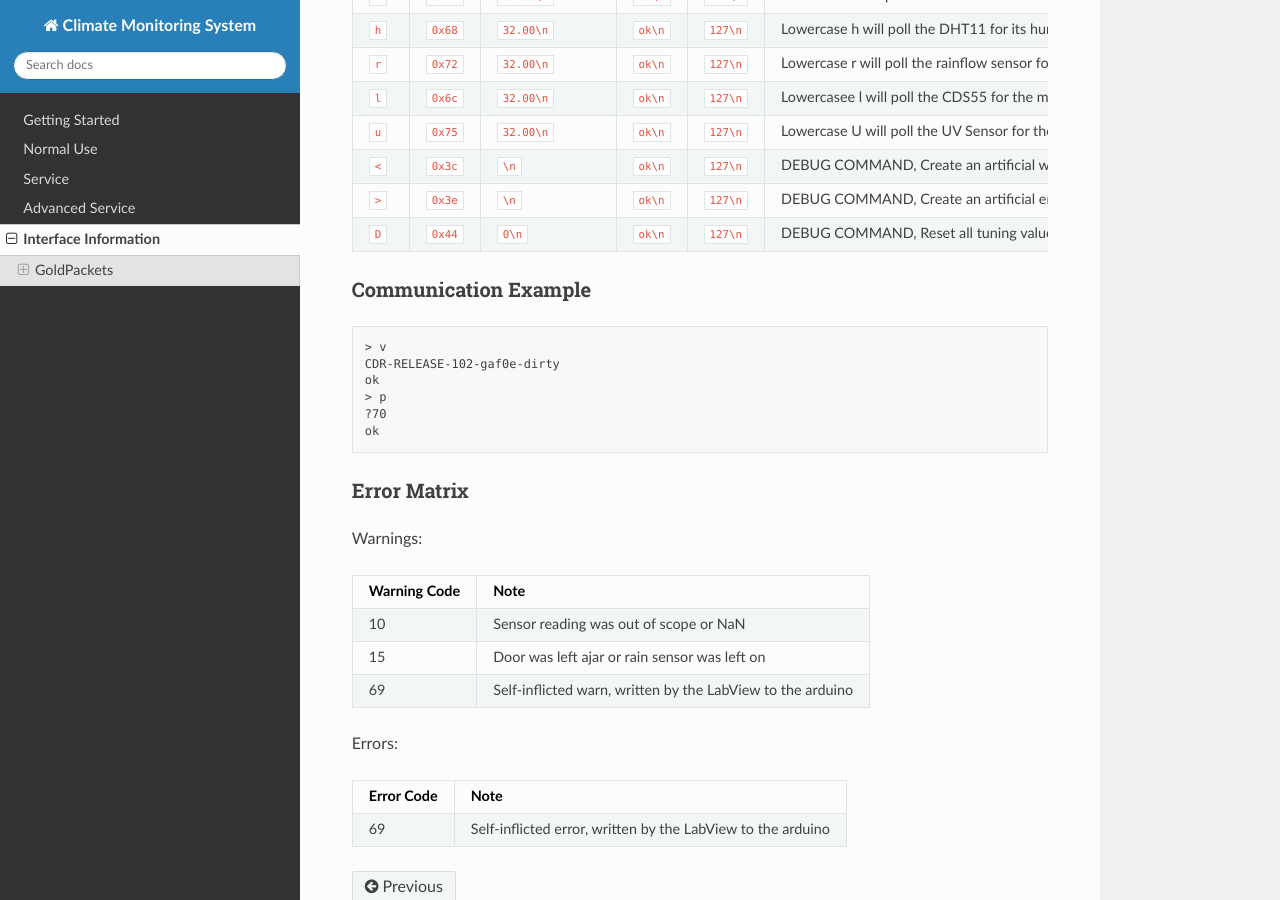
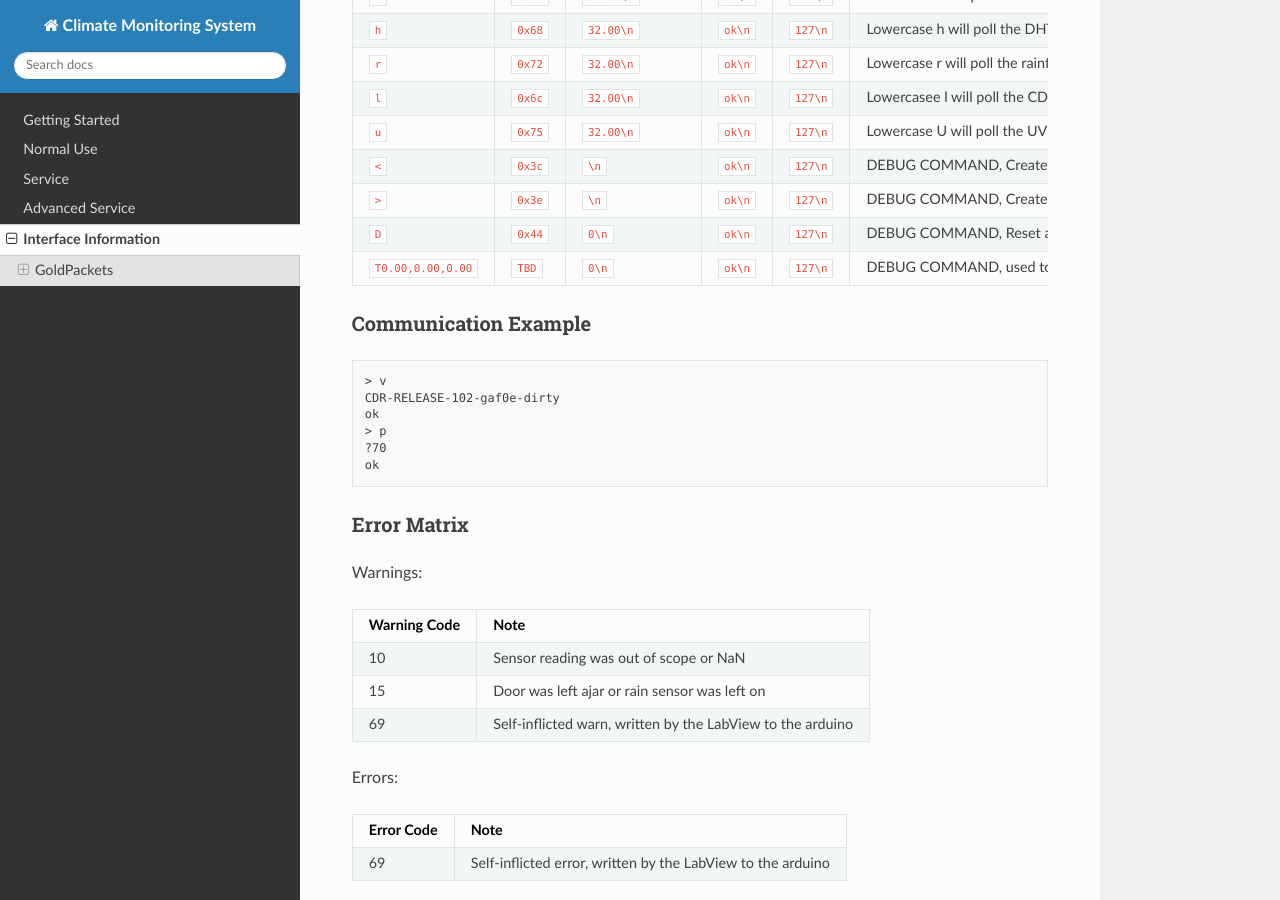
Before and after one commit to KenwoodFox/EG-207, a Sphinx documentation site: the page built from docs/advanced_service/interface_information.rst, in a window 1280 px wide and 900 px high, scrolled down 845 px. Built offline with Sphinx 7.4.7 and the Read the Docs theme 2.0.0, drawn with Linux system fonts in a browser that asks for light colours.

Commit message:
Document writing temp values to temp sensor

```diff
--- a/docs/advanced_service/interface_information.rst
+++ b/docs/advanced_service/interface_information.rst
@@ -13,43 +13,45 @@ GoldPackets
 
 The format is call/response based and detailed below:
 
-+-------+----------+--------------------+----------+-----------+-----------------------------------------------------------------------------------------------------------------------------------------------------+
-| Inst  |   Byte   |       Reply        |   ACK    |   Fail    |                                                                        Note                                                                         |
-+=======+==========+====================+==========+===========+=====================================================================================================================================================+
-| ``v`` | ``0x76`` | ``v0.1_g70b...\n`` | ``ok\n`` | ``127\n`` | The "Version" Command will return the version as ascii. If it prints ``OK`` at the end it completed otherwise it may raise and print an error code. |
-+-------+----------+--------------------+----------+-----------+-----------------------------------------------------------------------------------------------------------------------------------------------------+
-| ``w`` | ``0x77`` | ``127\n``          | ``ok\n`` | ``127\n`` | Print the EEPROM warning, 0 if there is none.                                                                                                       |
-+-------+----------+--------------------+----------+-----------+-----------------------------------------------------------------------------------------------------------------------------------------------------+
-| ``e`` | ``0x65`` | ``127\n``          | ``ok\n`` | ``127\n`` | Print the EEPROM error, 0 if there is none.                                                                                                         |
-+-------+----------+--------------------+----------+-----------+-----------------------------------------------------------------------------------------------------------------------------------------------------+
-| ``W`` | ``0x45`` | ``127\n``          | ``ok\n`` | ``127\n`` | Clear the EEPROM warning. Will return the warning cleared.                                                                                          |
-+-------+----------+--------------------+----------+-----------+-----------------------------------------------------------------------------------------------------------------------------------------------------+
-| ``E`` | ``0x57`` | ``127\n``          | ``ok\n`` | ``127\n`` | Clear the EEPROM error. Will return the error cleared.                                                                                              |
-+-------+----------+--------------------+----------+-----------+-----------------------------------------------------------------------------------------------------------------------------------------------------+
-| ``+`` | ``0x2b`` | ``127\n``          | ``ok\n`` | ``127\n`` | DEBUG COMMAND, increments servo pos by 1 value and prints the new setpoint                                                                          |
-+-------+----------+--------------------+----------+-----------+-----------------------------------------------------------------------------------------------------------------------------------------------------+
-| ``-`` | ``0x2d`` | ``127\n``          | ``ok\n`` | ``127\n`` | DEBUG COMMAND, decrements servo pos by 1 value and prints the nw setpoint                                                                           |
-+-------+----------+--------------------+----------+-----------+-----------------------------------------------------------------------------------------------------------------------------------------------------+
-| ``_`` | ``0x5f`` | ``127\n``          | ``ok\n`` | ``127\n`` | DEBUG COMMAND, sets the servo pos to the ``MIN_DOOR_ANGLE`` and prints the angle                                                                    |
-+-------+----------+--------------------+----------+-----------+-----------------------------------------------------------------------------------------------------------------------------------------------------+
-| ``=`` | ``0x3d`` | ``127\n``          | ``ok\n`` | ``127\n`` | DEBUG COMMAND, sets the servo pos to the ``MAX_DOOR_ANGLE`` and prints the angle                                                                    |
-+-------+----------+--------------------+----------+-----------+-----------------------------------------------------------------------------------------------------------------------------------------------------+
-| ``t`` | ``0x74`` | ``32.00\n``        | ``ok\n`` | ``127\n`` | Lowercase t will poll the DHT11 for its temperature value and return it at that time.                                                               |
-+-------+----------+--------------------+----------+-----------+-----------------------------------------------------------------------------------------------------------------------------------------------------+
-| ``h`` | ``0x68`` | ``32.00\n``        | ``ok\n`` | ``127\n`` | Lowercase h will poll the DHT11 for its humidity value and return it at that time.                                                                  |
-+-------+----------+--------------------+----------+-----------+-----------------------------------------------------------------------------------------------------------------------------------------------------+
-| ``r`` | ``0x72`` | ``32.00\n``        | ``ok\n`` | ``127\n`` | Lowercase r will poll the rainflow sensor for its instant flow rate and print it out                                                                |
-+-------+----------+--------------------+----------+-----------+-----------------------------------------------------------------------------------------------------------------------------------------------------+
-| ``l`` | ``0x6c`` | ``32.00\n``        | ``ok\n`` | ``127\n`` | Lowercasee l will poll the CDS55 for the most recent average LUX reading.                                                                           |
-+-------+----------+--------------------+----------+-----------+-----------------------------------------------------------------------------------------------------------------------------------------------------+
-| ``u`` | ``0x75`` | ``32.00\n``        | ``ok\n`` | ``127\n`` | Lowercase U will poll the UV Sensor for the most recent average UV Index reading.                                                                   |
-+-------+----------+--------------------+----------+-----------+-----------------------------------------------------------------------------------------------------------------------------------------------------+
-| ``<`` | ``0x3c`` | ``\n``             | ``ok\n`` | ``127\n`` | DEBUG COMMAND, Create an artificial warning.                                                                                                        |
-+-------+----------+--------------------+----------+-----------+-----------------------------------------------------------------------------------------------------------------------------------------------------+
-| ``>`` | ``0x3e`` | ``\n``             | ``ok\n`` | ``127\n`` | DEBUG COMMAND, Create an artificial error.                                                                                                          |
-+-------+----------+--------------------+----------+-----------+-----------------------------------------------------------------------------------------------------------------------------------------------------+
-| ``D`` | ``0x44`` | ``0\n``            | ``ok\n`` | ``127\n`` | DEBUG COMMAND, Reset all tuning values to default.                                                                                                  |
-+-------+----------+--------------------+----------+-----------+-----------------------------------------------------------------------------------------------------------------------------------------------------+
++---------------------+----------+--------------------+----------+-----------+-----------------------------------------------------------------------------------------------------------------------------------------------------+
+|        Inst         |   Byte   |       Reply        |   ACK    |   Fail    |                                                                        Note                                                                         |
++=====================+==========+====================+==========+===========+=====================================================================================================================================================+
+| ``v``               | ``0x76`` | ``v0.1_g70b...\n`` | ``ok\n`` | ``127\n`` | The "Version" Command will return the version as ascii. If it prints ``OK`` at the end it completed otherwise it may raise and print an error code. |
++---------------------+----------+--------------------+----------+-----------+-----------------------------------------------------------------------------------------------------------------------------------------------------+
+| ``w``               | ``0x77`` | ``127\n``          | ``ok\n`` | ``127\n`` | Print the EEPROM warning, 0 if there is none.                                                                                                       |
++---------------------+----------+--------------------+----------+-----------+-----------------------------------------------------------------------------------------------------------------------------------------------------+
+| ``e``               | ``0x65`` | ``127\n``          | ``ok\n`` | ``127\n`` | Print the EEPROM error, 0 if there is none.                                                                                                         |
++---------------------+----------+--------------------+----------+-----------+-----------------------------------------------------------------------------------------------------------------------------------------------------+
+| ``W``               | ``0x45`` | ``127\n``          | ``ok\n`` | ``127\n`` | Clear the EEPROM warning. Will return the warning cleared.                                                                                          |
++---------------------+----------+--------------------+----------+-----------+-----------------------------------------------------------------------------------------------------------------------------------------------------+
+| ``E``               | ``0x57`` | ``127\n``          | ``ok\n`` | ``127\n`` | Clear the EEPROM error. Will return the error cleared.                                                                                              |
++---------------------+----------+--------------------+----------+-----------+-----------------------------------------------------------------------------------------------------------------------------------------------------+
+| ``+``               | ``0x2b`` | ``127\n``          | ``ok\n`` | ``127\n`` | DEBUG COMMAND, increments servo pos by 1 value and prints the new setpoint                                                                          |
++---------------------+----------+--------------------+----------+-----------+-----------------------------------------------------------------------------------------------------------------------------------------------------+
+| ``-``               | ``0x2d`` | ``127\n``          | ``ok\n`` | ``127\n`` | DEBUG COMMAND, decrements servo pos by 1 value and prints the nw setpoint                                                                           |
++---------------------+----------+--------------------+----------+-----------+-----------------------------------------------------------------------------------------------------------------------------------------------------+
+| ``_``               | ``0x5f`` | ``127\n``          | ``ok\n`` | ``127\n`` | DEBUG COMMAND, sets the servo pos to the ``MIN_DOOR_ANGLE`` and prints the angle                                                                    |
++---------------------+----------+--------------------+----------+-----------+-----------------------------------------------------------------------------------------------------------------------------------------------------+
+| ``=``               | ``0x3d`` | ``127\n``          | ``ok\n`` | ``127\n`` | DEBUG COMMAND, sets the servo pos to the ``MAX_DOOR_ANGLE`` and prints the angle                                                                    |
++---------------------+----------+--------------------+----------+-----------+-----------------------------------------------------------------------------------------------------------------------------------------------------+
+| ``t``               | ``0x74`` | ``32.00\n``        | ``ok\n`` | ``127\n`` | Lowercase t will poll the DHT11 for its temperature value and return it at that time.                                                               |
++---------------------+----------+--------------------+----------+-----------+-----------------------------------------------------------------------------------------------------------------------------------------------------+
+| ``h``               | ``0x68`` | ``32.00\n``        | ``ok\n`` | ``127\n`` | Lowercase h will poll the DHT11 for its humidity value and return it at that time.                                                                  |
++---------------------+----------+--------------------+----------+-----------+-----------------------------------------------------------------------------------------------------------------------------------------------------+
+| ``r``               | ``0x72`` | ``32.00\n``        | ``ok\n`` | ``127\n`` | Lowercase r will poll the rainflow sensor for its instant flow rate and print it out                                                                |
++---------------------+----------+--------------------+----------+-----------+-----------------------------------------------------------------------------------------------------------------------------------------------------+
+| ``l``               | ``0x6c`` | ``32.00\n``        | ``ok\n`` | ``127\n`` | Lowercasee l will poll the CDS55 for the most recent average LUX reading.                                                                           |
++---------------------+----------+--------------------+----------+-----------+-----------------------------------------------------------------------------------------------------------------------------------------------------+
+| ``u``               | ``0x75`` | ``32.00\n``        | ``ok\n`` | ``127\n`` | Lowercase U will poll the UV Sensor for the most recent average UV Index reading.                                                                   |
++---------------------+----------+--------------------+----------+-----------+-----------------------------------------------------------------------------------------------------------------------------------------------------+
+| ``<``               | ``0x3c`` | ``\n``             | ``ok\n`` | ``127\n`` | DEBUG COMMAND, Create an artificial warning.                                                                                                        |
++---------------------+----------+--------------------+----------+-----------+-----------------------------------------------------------------------------------------------------------------------------------------------------+
+| ``>``               | ``0x3e`` | ``\n``             | ``ok\n`` | ``127\n`` | DEBUG COMMAND, Create an artificial error.                                                                                                          |
++---------------------+----------+--------------------+----------+-----------+-----------------------------------------------------------------------------------------------------------------------------------------------------+
+| ``D``               | ``0x44`` | ``0\n``            | ``ok\n`` | ``127\n`` | DEBUG COMMAND, Reset all tuning values to default.                                                                                                  |
++---------------------+----------+--------------------+----------+-----------+-----------------------------------------------------------------------------------------------------------------------------------------------------+
+| ``T0.00,0.00,0.00`` | ``TBD``  | ``0\n``            | ``ok\n`` | ``127\n`` | DEBUG COMMAND, used to write new coeficents to the temperature sensor.                                                                              |
++---------------------+----------+--------------------+----------+-----------+-----------------------------------------------------------------------------------------------------------------------------------------------------+
 
 Communication Example
 ---------------------
```
